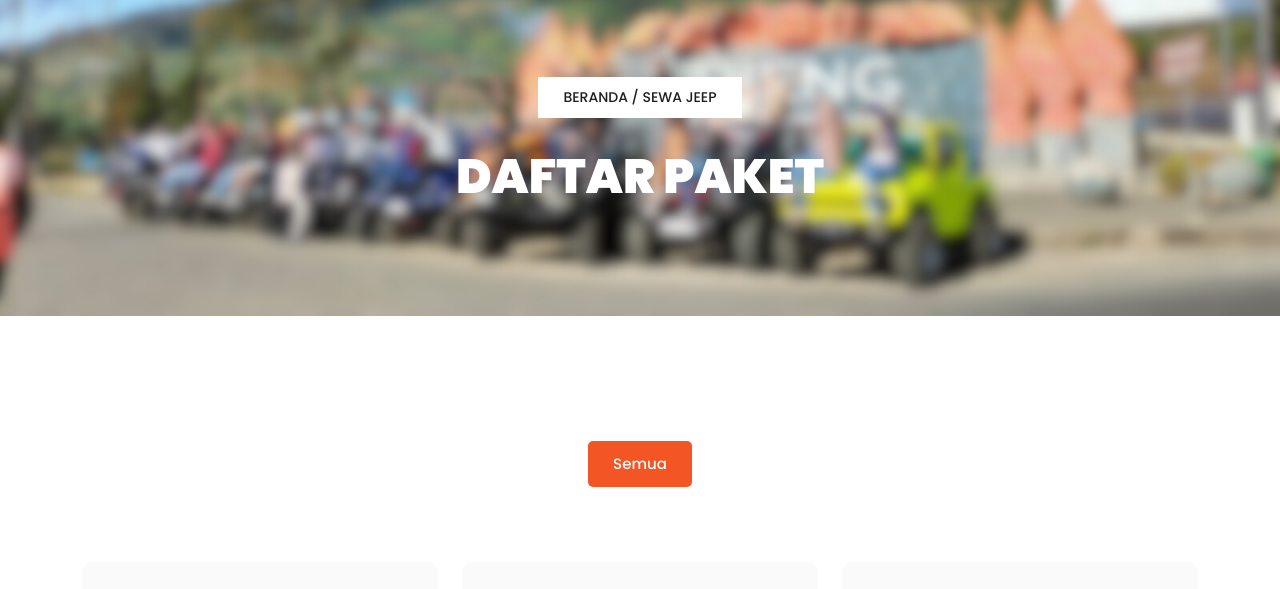
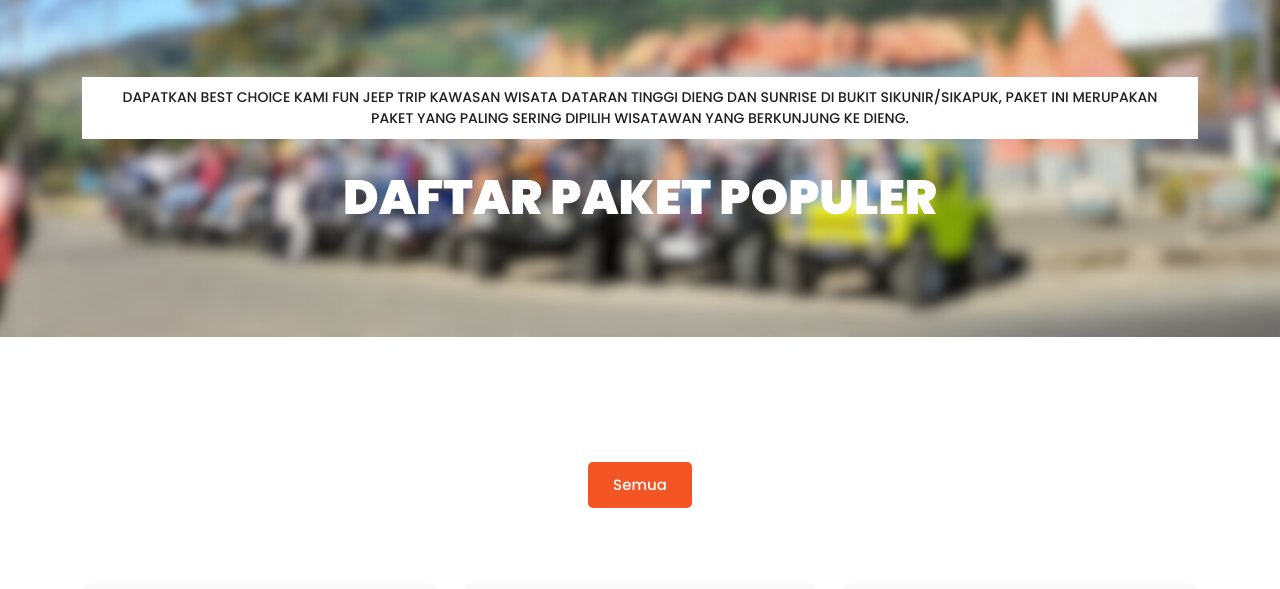
Before and after one commit to zimamltf/zimijeep, a plain HTML site: page Sewa-Jeep.html in a window 1280 px wide. Shown: the part 184-773 px from the top of the page. Drawn offline with nearby package versions, Linux system fonts and the light colour scheme.

Commit message:
Update Sewa-Jeep.html

```diff
--- a/Sewa-Jeep.html
+++ b/Sewa-Jeep.html
@@ -94,8 +94,8 @@
     <div class="container">
       <div class="row">
         <div class="col-lg-12">
-          <span class="breadcrumb"><a href="index.html">Beranda</a> / Sewa Jeep</span>
-          <h3>Daftar Paket</h3>
+          <span class="breadcrumb">Dapatkan Best Choice Kami Fun Jeep Trip Kawasan Wisata Dataran Tinggi Dieng dan Sunrise di Bukit Sikunir/Sikapuk, Paket ini merupakan Paket yang paling sering dipilih wisatawan yang berkunjung ke Dieng.</span>
+          <h3>Daftar Paket Populer</h3>
         </div>
       </div>
     </div>
```
